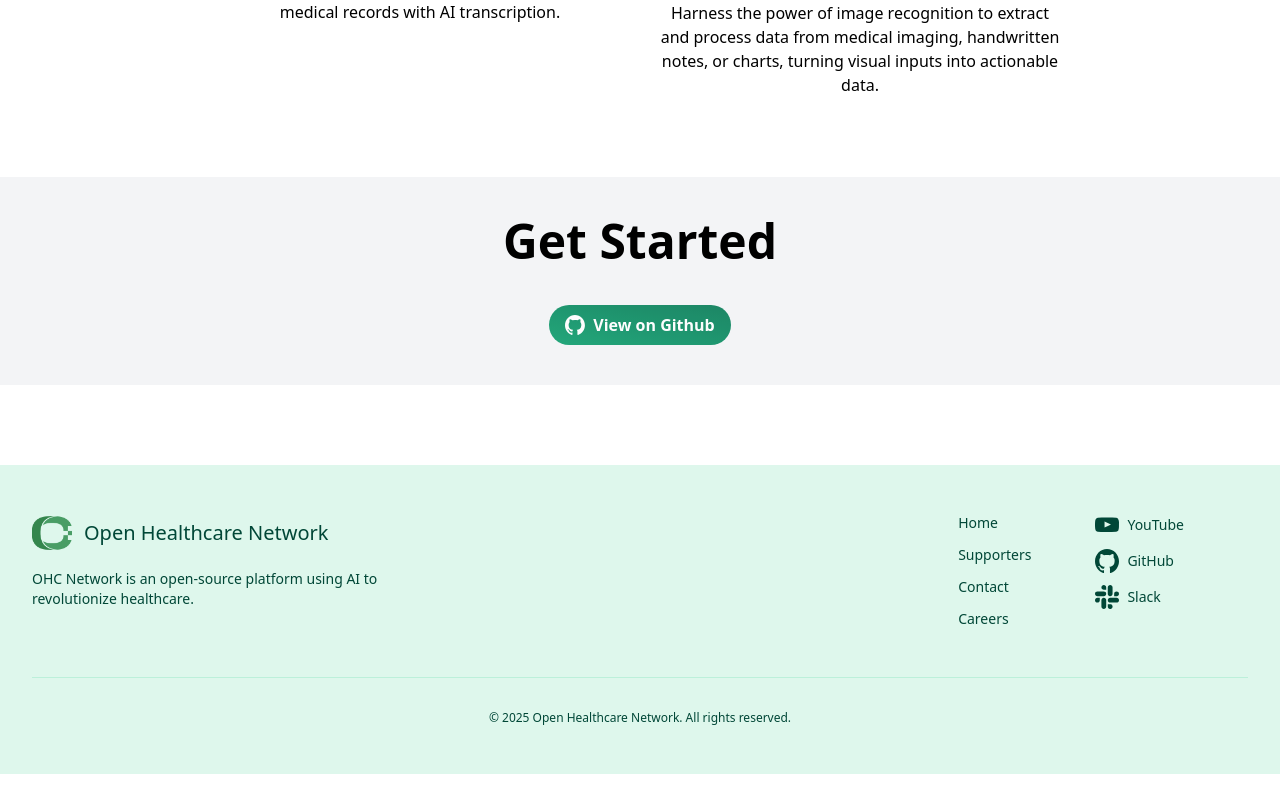
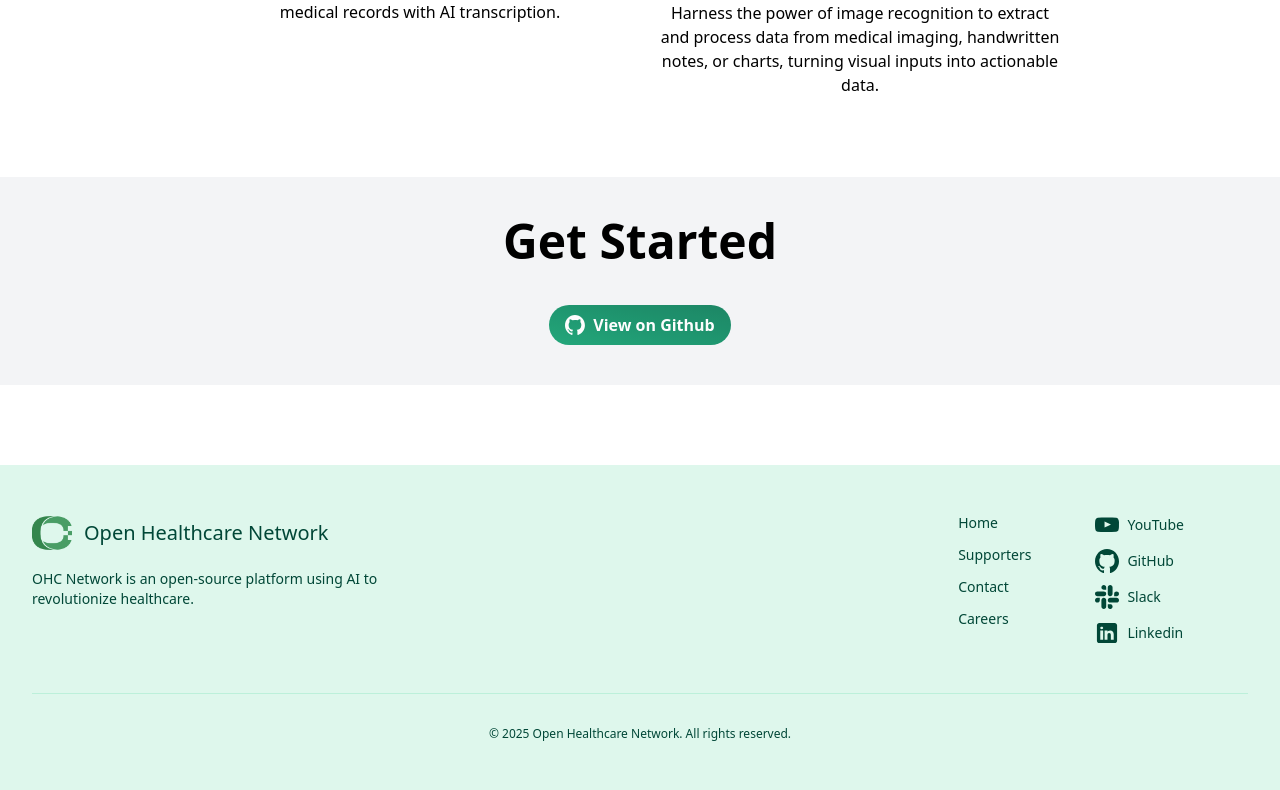
Before and after one commit to ohcnetwork/landing, a Next.js app: page /care-scribe in a window 1280 px wide. Shown: the part 1587-2377 px from the top of the page. Built offline with nearby package versions, Linux system fonts and the light colour scheme.

Commit message:
Linkedin logo and link for footer

```diff
--- a/components/Footer.tsx
+++ b/components/Footer.tsx
@@ -47,6 +47,11 @@ export default function Footer() {
       name: "Slack",
       href: "https://slack.ohc.network/",
       icon: "logos/slack-logo.svg",
+    },
+    {
+      name: "Linkedin",
+      href: "https://www.linkedin.com/company/ohcnetwork/",
+      icon: "logos/linkedin-logo.svg",
     },
   ];
 
```
Also changed, not shown: public/logos/linkedin-logo.svg (added).
